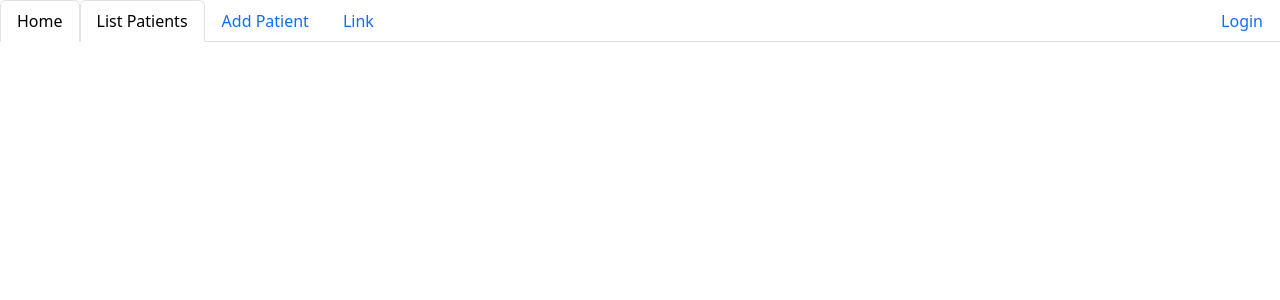
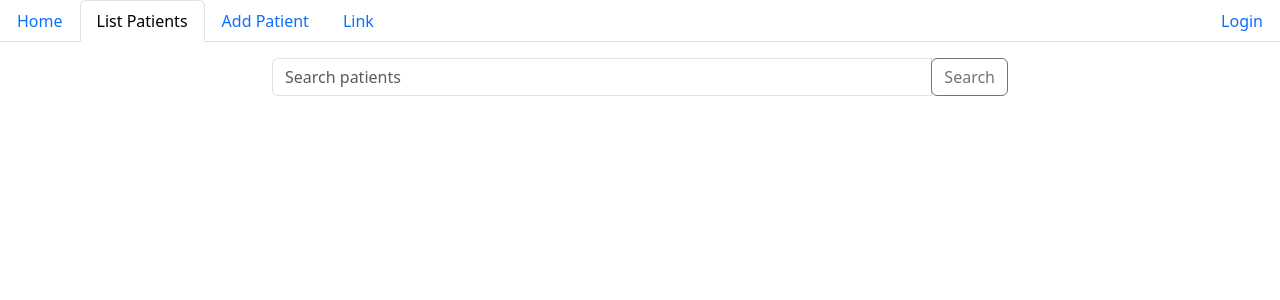
Before and after one commit to Jluelsdo/AirtecWebservice, a Django app: page /patients/ in a window 1280 px wide. Shown: the top 300 px of the page. Run offline with Django 4.2, Linux system fonts and the light colour scheme; data that the repository does not hold is empty; some libraries are stand-ins or nearby versions.

Commit message:
Forward from listview to detailview, add a searchfield

```diff
--- a/airtecWebservice/patients/templates/patients/detail.html
+++ b/airtecWebservice/patients/templates/patients/detail.html
@@ -13,5 +13,4 @@
     <p>Abdruck Zeitpunkt: {{ patient.abdruck_zeitpunkt }}</p>
     <p>Abdruck Ort: {{ patient.abdruck_ort }}</p>
     <p>Maske: {{ patient.maske }}</p>
-
 {% endblock %}
--- a/airtecWebservice/patients/templates/patients/list_patients.html
+++ b/airtecWebservice/patients/templates/patients/list_patients.html
@@ -1,12 +1,28 @@
 {% extends 'base.html' %}
 
 {% block content %}
+<div class="container">
+    <div class="row justify-content-center">
+        <div class="col-md-8 mt-3">
 
+            <form method="get">
+                <div class="input-group mb-3">
+                <input type="text" class="form-control" placeholder="Search patients" name="q" value="{{ request.GET.q }}">
+                <div class="input-group-append">
+                    <button class="btn btn-outline-secondary" type="submit">Search</button>
+                </div>
+                </div>
+            </form>
 
-<ul class="list-group">
-{% for patient in patients %}
-    <li class="list-group-item" aria-current="true">{{patient.patient_id}}</li>
-{% endfor %}
-</ul>
+            <ul class="list-group">
+            {% for patient in patients %}
+                <li class="list-group-item list-group-item-action" aria-current="true">
+                    <a class="nav-link active" aria-current="page" href="{% url 'detail' patient.patient_id %}">{{patient.patient_id}}</a>
+                </li>
+            {% endfor %}
+            </ul>
+        </div>
+    </div>
+</div>
 
 {% endblock %}
--- a/airtecWebservice/patients/views.py
+++ b/airtecWebservice/patients/views.py
@@ -13,7 +13,9 @@ class CreatePatientView(CreateView):
     template_name = 'patients/create_patient.html'
     success_url = '/patients/'
     model = Patient
-    fields = ['patient_id', 'größe', 'gewicht', 'geschlecht', 'alter', 'andere_informationen', 'gesichtstyp', 'prothesenträger', 'prothese', 'abdruck_zeitpunkt', 'abdruck_ort']
+    fields = ['patient_id', 'größe', 'gewicht', 'geschlecht', 'alter',
+              'andere_informationen', 'gesichtstyp', 'prothesenträger',
+              'prothese', 'abdruck_zeitpunkt', 'abdruck_ort']
 
     def form_valid(self, form):
         form.instance.created_by = self.request.user
@@ -25,6 +27,14 @@ class ListPatientView(ListView):
     model = Patient
     context_object_name = 'patients'
     ordering = ['patient_id']
+
+    def get_queryset(self):
+        queryset = super().get_queryset()
+        search_query = self.request.GET.get('q')
+        if search_query:
+            queryset = queryset.filter(patient_id__icontains=search_query)
+        return queryset
+
 class DetailPatientView(DetailView):
     """Display details of a patient."""
     template_name = 'patients/detail.html'
--- a/airtecWebservice/templates/base.html
+++ b/airtecWebservice/templates/base.html
@@ -11,7 +11,7 @@
 <body>
     <ul class="nav nav-tabs">
         <li class="nav-item">
-          <a class="nav-link active" aria-current="page" href="{% url 'home' %}">Home</a>
+          <a class="nav-link" aria-current="page" href="{% url 'home' %}">Home</a>
         </li>
         <li class="nav-item">
           <a class="nav-link" href="{% url 'list_patients' %}">List Patients</a>
```
